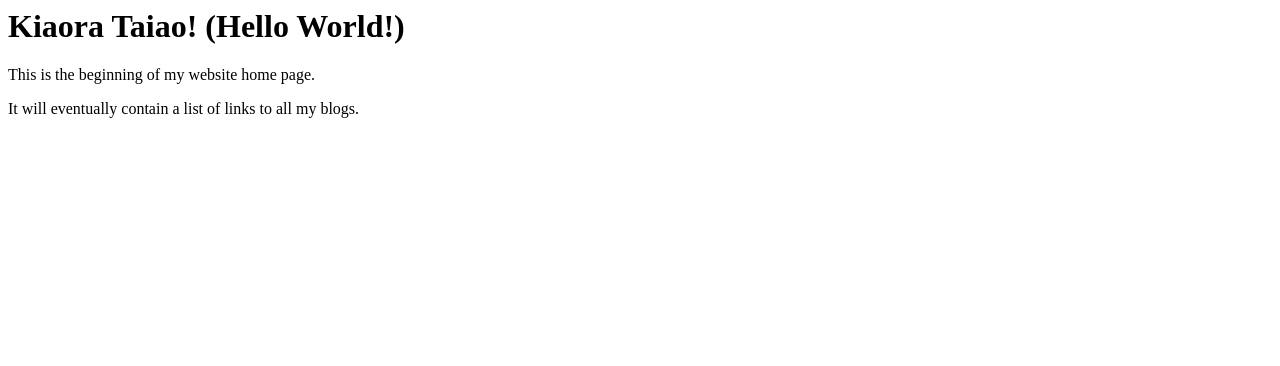
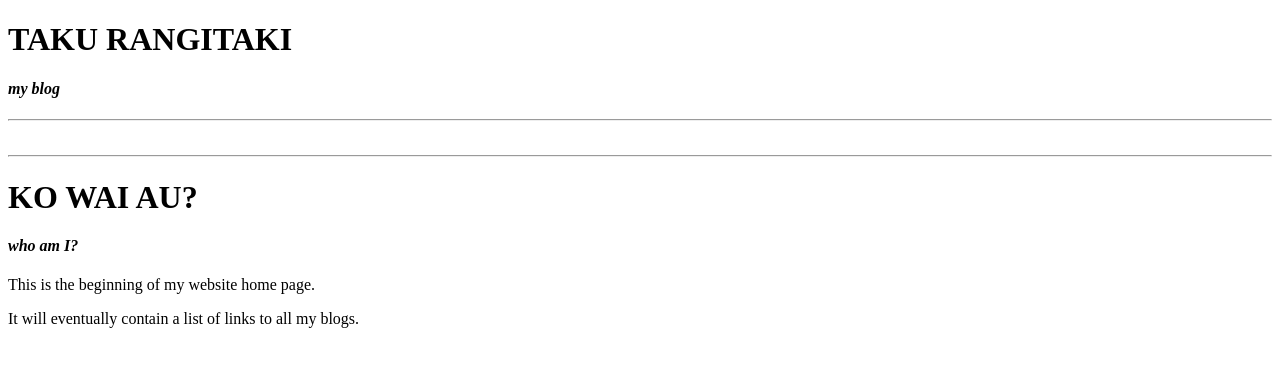
Before and after one commit to richape/richape.github.io, a plain HTML site: page index.html in a window 1280 px wide. Drawn offline with Linux system fonts and the light colour scheme.

Commit message:
index.css for blog

```diff
--- /dev/null
+++ b/index.css
@@ -0,0 +1,3 @@
+body {
+  justify-content: center;
+}
--- a/index.html
+++ b/index.html
@@ -1,10 +1,21 @@
+<!DOCTYPE html>
 <html>
   <head>
+    <meta charset="utf-8"/>
+    <meta name="viewport" content="width=device-width, initial-scale=1" />
+    <link href="../richape.github.io/index.css" rel="stylesheet" type="text/css">
     <title>My blog</title>
-    <body>
-      <h1>Kiaora Taiao! (Hello World!)</h1>
-      <p> This is the beginning of my website home page.</p>
-      <p> It will eventually contain a list of links to all my blogs.</p>
-    </body>
   </head>
+
+  <body>
+    <h1>TAKU RANGITAKI</h1>
+    <h4><em>my blog</em></h4>
+    <hr>
+    <img src="">
+    <hr>
+    <h1>KO WAI AU?</h1>
+    <h4><em>who am I?</em></h4>
+    <p> This is the beginning of my website home page.</p>
+    <p> It will eventually contain a list of links to all my blogs.</p>
+  </body>
 </html>
```
Also changed, not shown: Blog/te-houtaewa-template.html (+1 -1 lines), Photos/#1.jpg (added), Photos/#2.jpg (added), Photos/#3.jpg (added), Photos/#4.jpg (added), Photos/#5.jpg (added), Photos/#6.jpg (added), Photos/#7.jpg (added), Photos/#8.jpg (added), Photos/profile button.JPG (added), styles/main.css (added), 2 other files.
